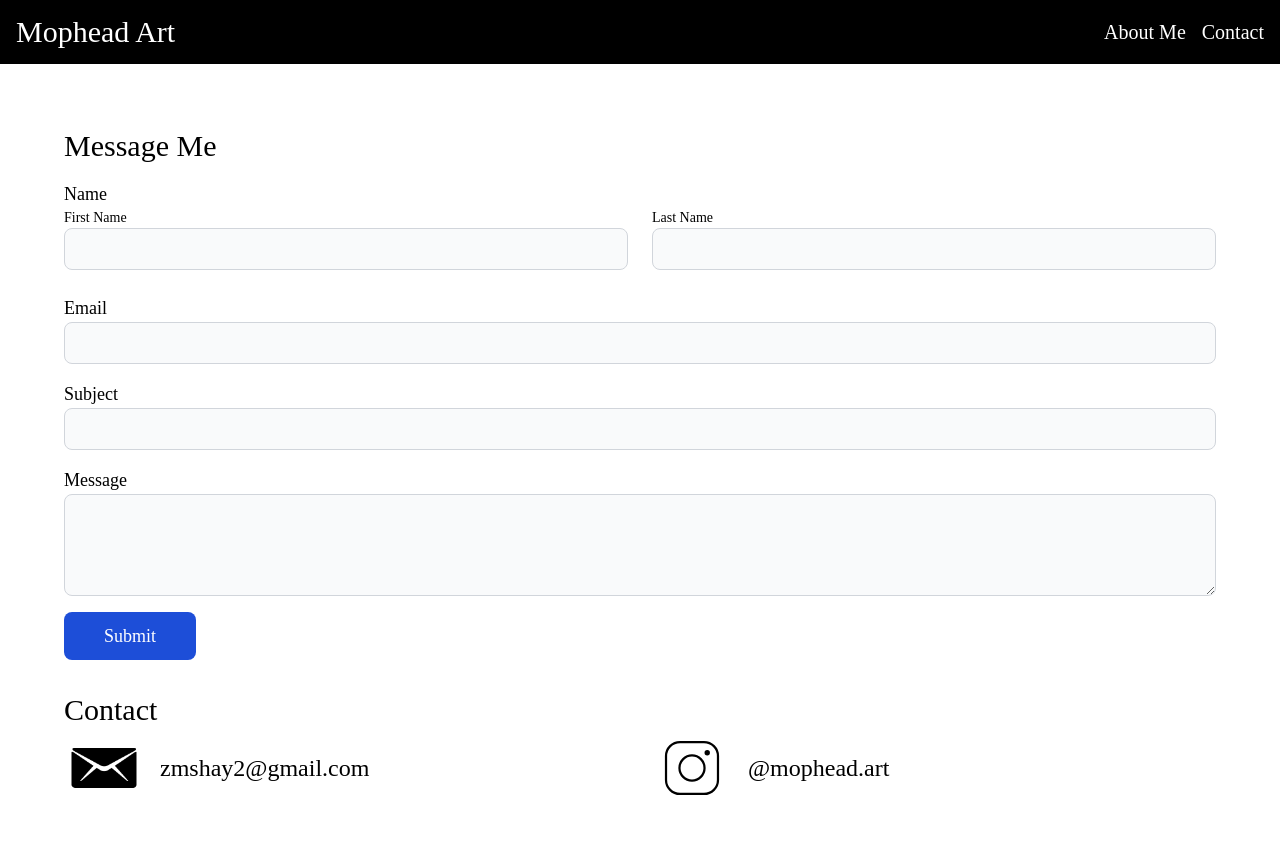
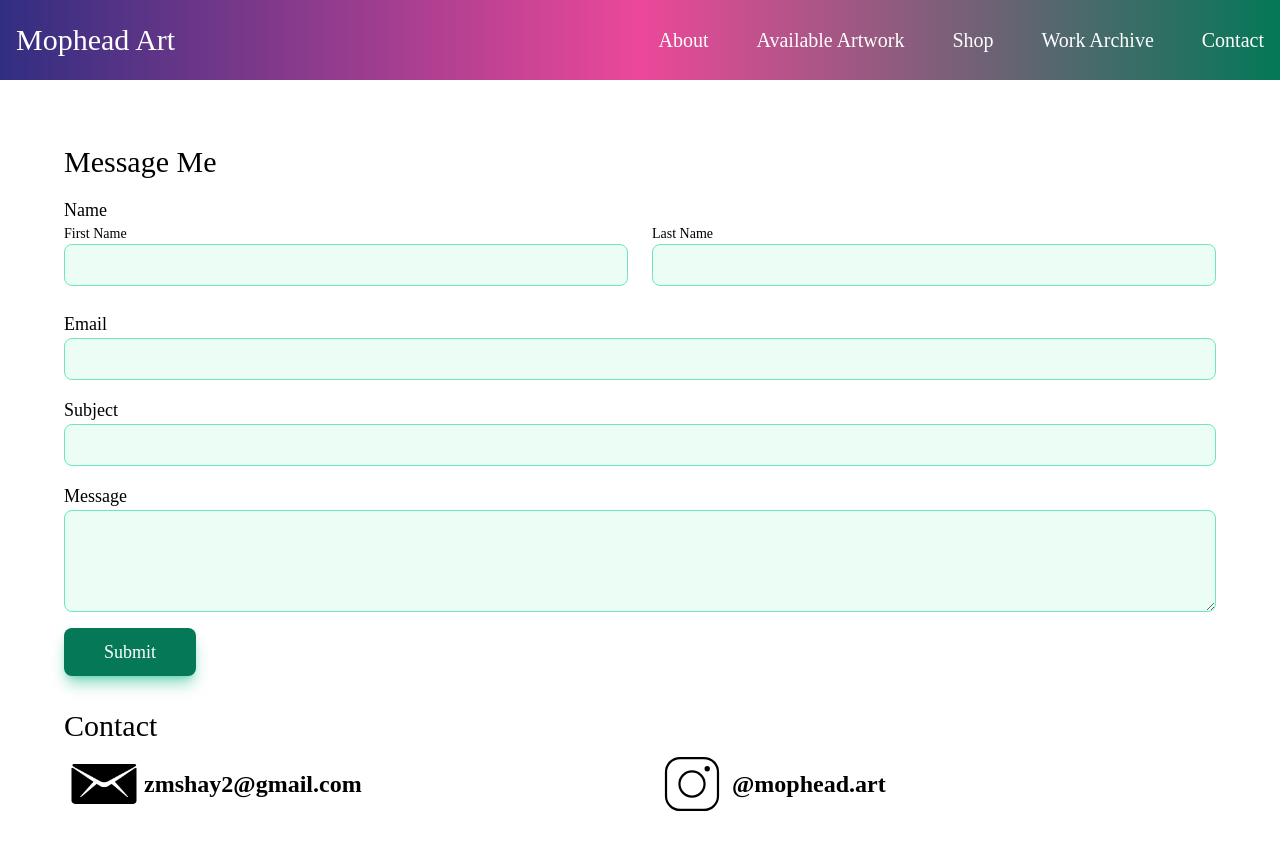
Before and after one commit to skmoreland/mophead-site, a React (Create React App) app: page /#/contact in a window 1280 px wide. Shown: the top 850 px of the page. Built offline with nearby package versions, Linux system fonts and the light colour scheme.

Commit message:
adding styling and nav bar options

```diff
--- a/src/AppRouter.js
+++ b/src/AppRouter.js
@@ -2,6 +2,9 @@ import {Routes, Route} from "react-router-dom";
 
 import HomePage from './pages/Home/Home';
 import Contact from "./pages/Contact/Contact";
+import AvailableArt from "./pages/AvailableArt/AvailableArt";
+import Shop from "./pages/Shop/Shop";
+import Archive from "./pages/Archive/Archive";
 
 function AppRouter() {
     return (
@@ -9,8 +12,17 @@ function AppRouter() {
             <Route exact path="/" element={
                 <HomePage/>
             }/>
+            <Route path="/available-art" element={
+                <AvailableArt/>
+            }/>
             <Route path="/contact" element={
                 <Contact/>
+            }/>
+            <Route path="/shop" element={
+                <Shop/>
+            }/>
+            <Route path="/archive" element={
+                <Archive/>
             }/>
         </Routes>
     )
--- a/src/components/ContactForm/ContactForm.jsx
+++ b/src/components/ContactForm/ContactForm.jsx
@@ -4,33 +4,33 @@ const ContactForm = () => {
             <div>
                 <h1>Name</h1>
                 <div class="grid gap-6 md:grid-cols-2">
-                    <div >
+                    <div>
                         <label class="block mb-2 text-sm text-left">First Name
-                        <input type="text" class="bg-gray-50 border border-gray-300 text-gray-900 text-sm rounded-lg focus:ring-blue-500 focus:border-blue-500 block w-full p-2.5"/></label>
+                        <input type="text" class="bg-emerald-50 border border-emerald-300 text-gray-900 text-sm rounded-lg block w-full p-2.5"/></label>
                     </div>
                     <div>
                         <label class="block mb-2 text-sm text-left">Last Name
-                            <input type="text" class="bg-gray-50 border border-gray-300 text-gray-900 text-sm rounded-lg focus:ring-blue-500 focus:border-blue-500 block w-full p-2.5"/>
+                            <input type="text" class="bg-emerald-50 border border-emerald-300 text-gray-900 text-sm rounded-lg focus:ring-emerald-700 focus:border-emerald-700 block w-full p-2.5"/>
                         </label>
                     </div>
                 </div>
             </div>
             <div>
                 <label> Email
-                    <input type="text" class="bg-gray-50 border border-gray-300 text-gray-900 text-sm rounded-lg focus:ring-blue-500 focus:border-blue-500 block w-full p-2.5"/>
+                    <input type="text" class="bg-emerald-50 border border-emerald-300 text-gray-900 text-sm rounded-lg focus:ring-emerald-700 focus:border-emerald-700 block w-full p-2.5"/>
                 </label>
             </div>
             <div>
                 <label> Subject
-                    <input type="text" class="bg-gray-50 border border-gray-300 text-gray-900 text-sm rounded-lg focus:ring-blue-500 focus:border-blue-500 block w-full p-2.5"/>
+                    <input type="text" class="bg-emerald-50 border border-emerald-300 text-gray-900 text-sm rounded-lg focus:ring-emerald-700 focus:border-emerald-700 block w-full p-2.5"/>
                 </label>
             </div>
             <div>
                 <label for="large-input"> Message</label>
-                    <textarea rows="4" class="bg-gray-50 border border-gray-300 text-gray-900 text-sm rounded-lg focus:ring-blue-500 focus:border-blue-500 block w-full p-2.5"/>
+                    <textarea rows="4" class="bg-emerald-50 border border-emerald-300 text-gray-900 text-sm rounded-lg focus:ring-emerald-700 focus:border-emerald-700 block w-full p-2.5"/>
 
             </div>
-            <button type="submit" class="inline-flex items-center px-10 py-2.5 text-lg text-center text-white bg-blue-700 rounded-lg focus:ring-4 focus:ring-blue-200 dark:focus:ring-blue-900 hover:bg-blue-800">
+            <button type="submit" class="shadow-lg shadow-emerald-500/50 px-10 py-2.5 text-lg text-center text-white bg-emerald-700 rounded-lg focus:ring-4 focus:ring-emerald-800 hover:bg-emerald-600">
                 Submit
             </button>
         </form>
--- a/src/components/NavBar/NavBar.jsx
+++ b/src/components/NavBar/NavBar.jsx
@@ -1,19 +1,17 @@
 import { Link } from "react-router-dom";
 const NavBar = () => {
   return (
-      <nav className = "bg-black w-screen h-16 flex justify-between items-center px-4 font-marker text-white">
+      <nav className = "w-screen h-20 flex justify-between items-center px-4 font-marker text-white bg-gradient-to-r from-indigo-900 via-pink-500 to-emerald-700">
         <div className = "text-2xl lg:text-3xl" >
             <Link to="/">Mophead Art</Link>
         </div>
-        <div className = "flex justify-between gap-x-4 decoration-4 underline-offset-4 lg:text-xl">
-              <Link to="/" className="decoration-prime-red hover:underline hover:underline">About Me</Link>
+        <div className = "flex justify-between space-x-12 decoration-4 underline-offset-4 lg:text-xl">
+              <Link to="/" className="decoration-prime-red hover:underline hover:underline">About</Link>
+              <Link to="/available-art" className="decoration-prime-red hover:underline hover:underline">Available Artwork</Link>
+              <Link to="/shop" className="decoration-prime-red hover:underline hover:underline">Shop</Link>
+              <Link to="/archive" className="decoration-prime-red hover:underline hover:underline">Work Archive</Link>
               <Link to="/contact" className="decoration-prime-yellow hover:underline">Contact</Link>
         </div>
-              {/* <h1>About</h1>
-              <h1>Available Artwork</h1>
-              <h1>Shop</h1>
-              <h1>Work Archive</h1>
-              <h1>Contact</h1> */}
       </nav>
   );
 }
--- /dev/null
+++ b/src/pages/Archive/Archive.jsx
@@ -0,0 +1,8 @@
+function Archive() {
+    return (
+    <div className="Archive">
+    </div>
+  );
+}
+
+export default Archive;
--- /dev/null
+++ b/src/pages/AvailableArt/AvailableArt.jsx
@@ -0,0 +1,8 @@
+function AvailableArt() {
+    return (
+    <div className="AvailableArt">
+    </div>
+  );
+}
+
+export default AvailableArt;
--- a/src/pages/Contact/Contact.jsx
+++ b/src/pages/Contact/Contact.jsx
@@ -16,11 +16,23 @@ function Contact() {
             <div class="grid gap-6 md:grid-cols-2 text-2xl">
                 <div className="flex items-center">
                     <img src={email} alt="Email" className={icon_size}/>
-                    <h1 className="pl-4">zmshay2@gmail.com</h1>
+                    <a
+                        className="hover:text-emerald-700"
+                        href="mailto: zmshay2@gmail.com"
+                        target="_blank"
+                        rel="noreferrer noopener"><
+                            b>zmshay2@gmail.com</b>
+                    </a>
                 </div>
                 <div className="flex items-center">
                     <img src={insta} alt="Instagram" className={icon_size}/>
-                    <h1 className="pl-4">@mophead.art</h1>
+                    <a
+                        className="hover:text-emerald-700"
+                        href="https://www.instagram.com/mophead.art/"
+                        target="_blank"
+                        rel="noreferrer noopener"><
+                            b>@mophead.art</b>
+                    </a>
                 </div>
             </div>
         </div>
--- /dev/null
+++ b/src/pages/Shop/Shop.jsx
@@ -0,0 +1,8 @@
+function Shop() {
+    return (
+    <div className="Shop">
+    </div>
+  );
+}
+
+export default Shop;
```
